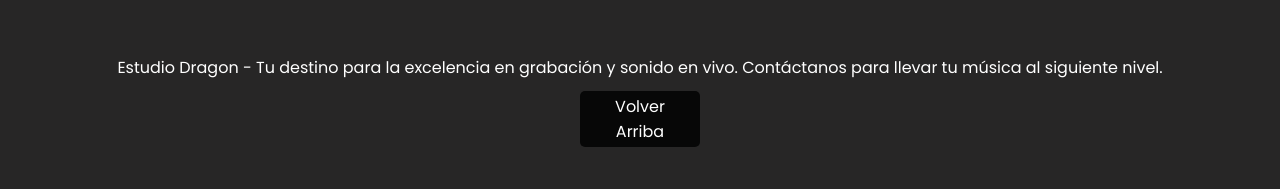
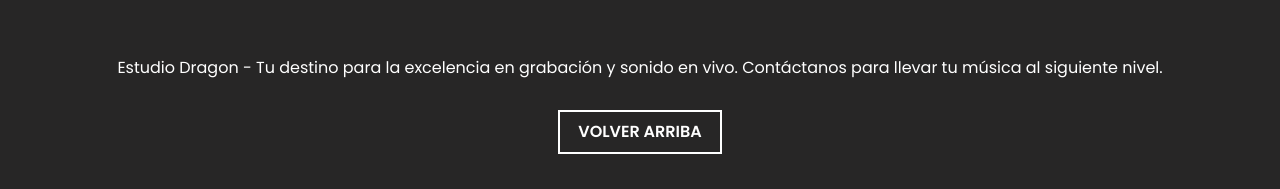
Before and after one commit to herny78/PF-Flecha, a website: page paginas/04salas.html in a window 1280 px wide. Shown: the part 1691-1880 px from the top of the page. Before the commit the page ends 1838 px from the top, so only its background shows below. Drawn offline with Linux system fonts and the light colour scheme; a web font is replaced by a local one.

Commit message:
Cree un archivo scss para el boton y le di nuevo estilo

```diff
--- a/paginas/04salas.html
+++ b/paginas/04salas.html
@@ -161,9 +161,9 @@
         Estudio Dragon - Tu destino para la excelencia en grabación y sonido en
         vivo. Contáctanos para llevar tu música al siguiente nivel.
       </p>
-      <div id="arriba"></div>
+
       <div class="boton-container">
-        <a href="#arriba" class="boton">Volver Arriba</a>
+        <a href="#arriba" class="cta-button">Volver Arriba</a>
       </div>
     </footer>
   </body>
--- /dev/null
+++ b/scss/components/_buttons.scss
@@ -0,0 +1,37 @@
+.boton-container {
+    font-size: 16px;
+    background-color: var(--background);
+    display: grid;
+    place-items: center;
+    height: 13vh;
+}
+
+.cta-button {
+    font-family: 'Poppins', sans-serif;
+    box-shadow: 0 0 0 0 var(--accent);
+    outline: 2px solid;
+    color: white;
+    outline-color: white;
+    outline-offset: 0;
+    text-shadow: none;
+    cursor: pointer;
+    font-size: 1rem;
+    line-height: 2.5rem;
+    max-width: 160px;
+    width: 100%;
+    //letter-spacing: 0.3rem;
+    font-weight: 600;
+    position: relative;
+    text-decoration: none;
+    text-transform: uppercase;
+    display: flex;
+    justify-content: center;
+    transition: all 550ms cubic-bezier(.36, .63, .5, .73);
+}
+
+.cta-button:hover {
+    box-shadow: 0 0 0 2px var(--accent);
+    outline-color: rgba(255, 255, 255, 0);
+    outline-offset: 15px;
+    color: var(--accent);
+}
--- a/scss/components/_footer.scss
+++ b/scss/components/_footer.scss
@@ -10,31 +10,6 @@ footer {
 
 footer p {
     font-family: 'Poppins', sans-serif;
-}
-
-.boton-container {
-    position: absolute;
-    bottom: -40px;
-    left: 50%;
-    transform: translateX(-50%);
-}
-
-.boton {
-    display: block;
-    background-color: #070707;
-    color: white;
-    padding: 3px 20px;
-    text-decoration: none;
-    border-radius: 5px;
-    text-align: center;
-    width: 120px;
-    margin-bottom: -22px;
-    font-family: 'poppins';
-}
-
-.boton:hover {
-    background-color: #ffffff;
-    color: #070707;
 }
 
 
--- a/scss/style.scss
+++ b/scss/style.scss
@@ -6,6 +6,7 @@
 
 
 //components
+@import'components/buttons';
 @import'components/header';
 @import'components/footer';
 
```
Also changed, not shown: paginas/01clientes.html (+1 -1 lines), paginas/02equipos.html (+2 -2 lines), paginas/03marcas.html (+2 -2 lines), paginas/05vivos.html (+2 -2 lines), paginas/06contacto.html (+3 -3 lines), css/style.css, 1 other file.
